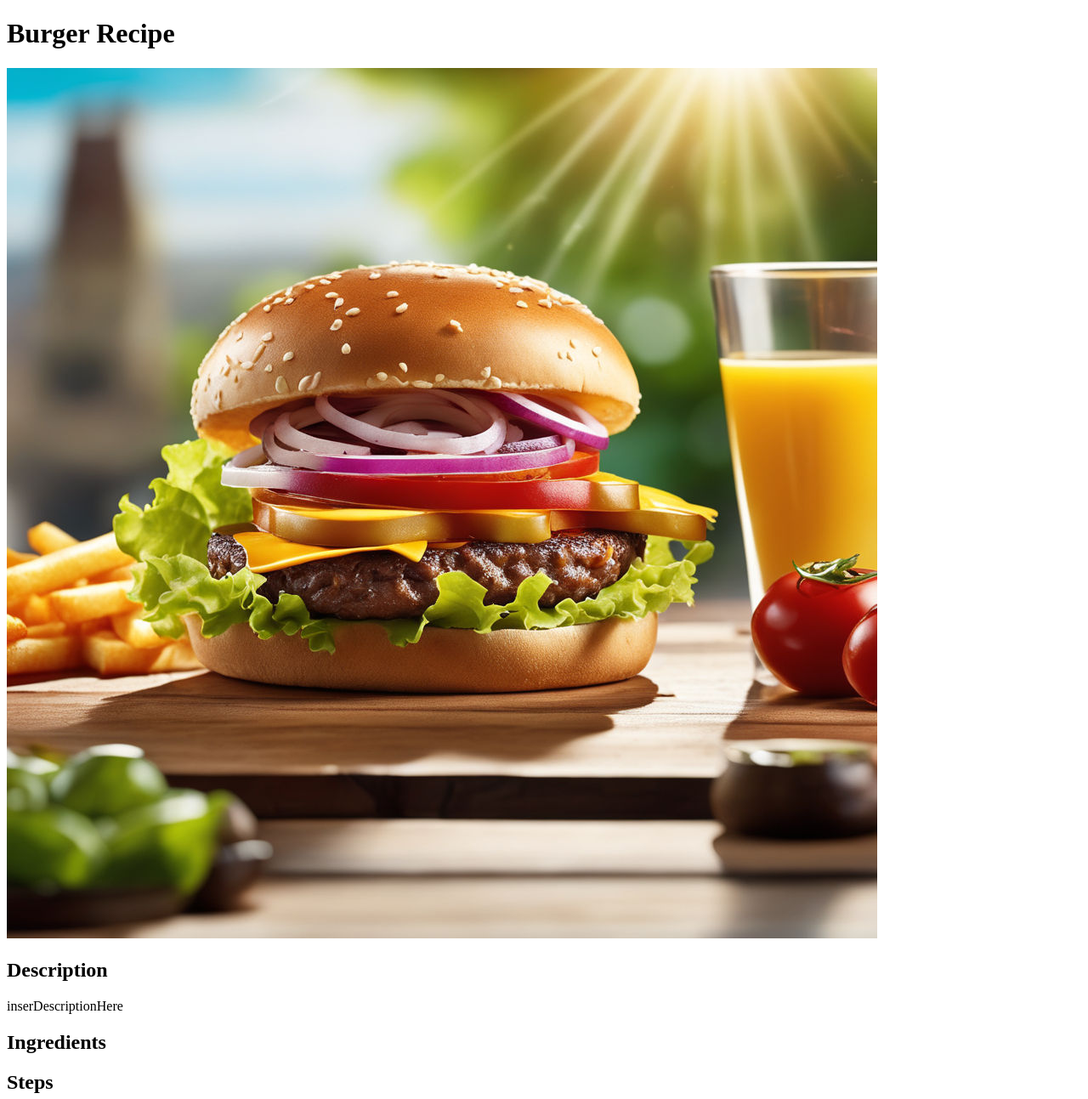
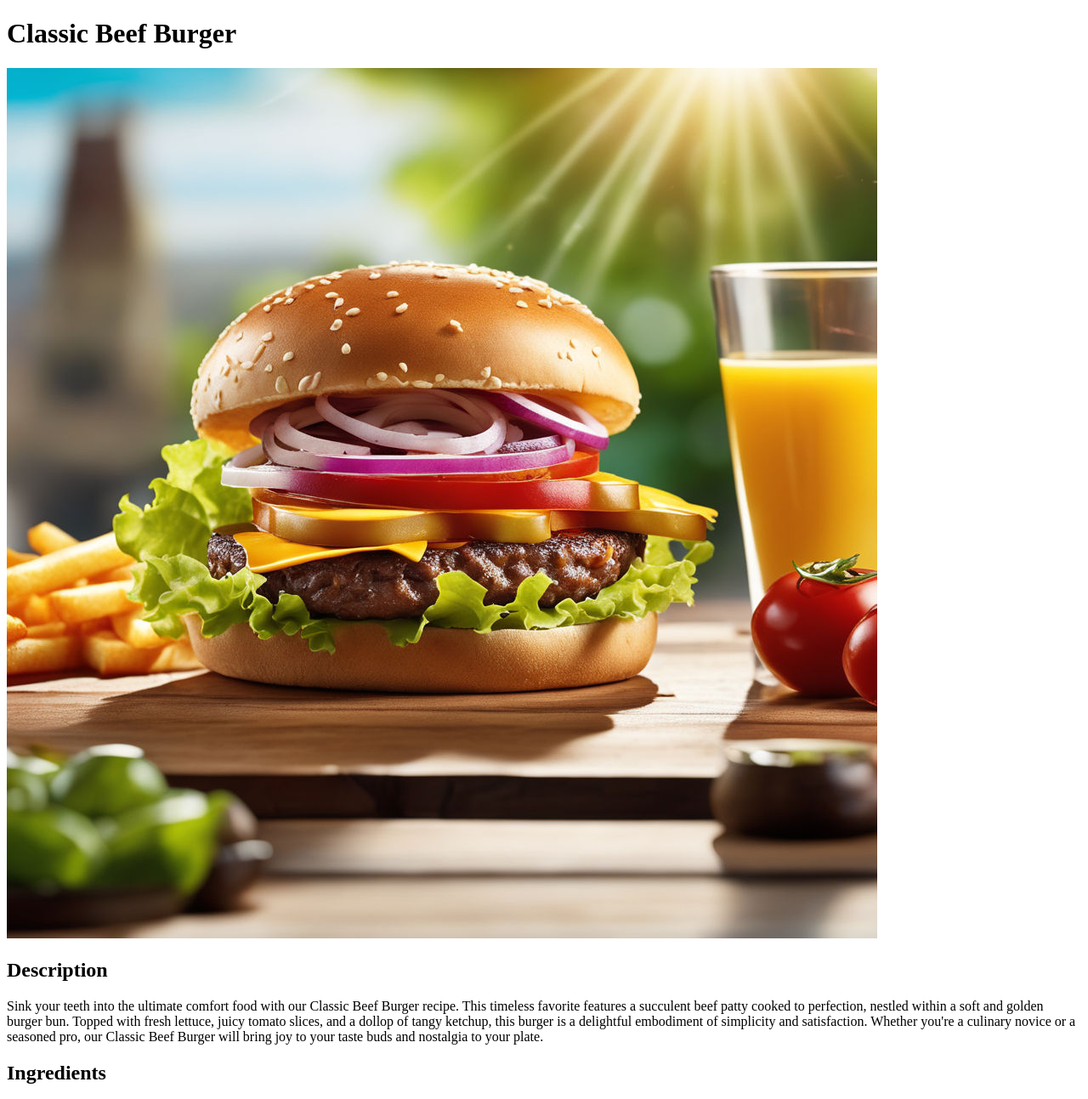
Before and after one commit to Delanna/odin-recipes, a plain HTML site: page recipes/burger.html in a window 1280 px wide. Shown: the top 1293 px of the page at 85% size. Drawn offline with Linux system fonts and the light colour scheme.

Commit message:
Description added to all recipe.html

```diff
--- a/recipes/burger.html
+++ b/recipes/burger.html
@@ -6,10 +6,10 @@
   </head>
 
   <body>
-    <h1>Burger Recipe</h1>
+    <h1>Classic Beef Burger</h1>
     <img src="../img/burger.jpeg">
     <h2>Description</h2>
-    <p>inserDescriptionHere</p>
+    <p>Sink your teeth into the ultimate comfort food with our Classic Beef Burger recipe. This timeless favorite features a succulent beef patty cooked to perfection, nestled within a soft and golden burger bun. Topped with fresh lettuce, juicy tomato slices, and a dollop of tangy ketchup, this burger is a delightful embodiment of simplicity and satisfaction. Whether you're a culinary novice or a seasoned pro, our Classic Beef Burger will bring joy to your taste buds and nostalgia to your plate.</p>
     <h2>Ingredients</h2>
     <ul>
 
```
Also changed, not shown: recipes/hot-dog.html (+2 -2 lines), recipes/sandwich.html (+2 -2 lines).
